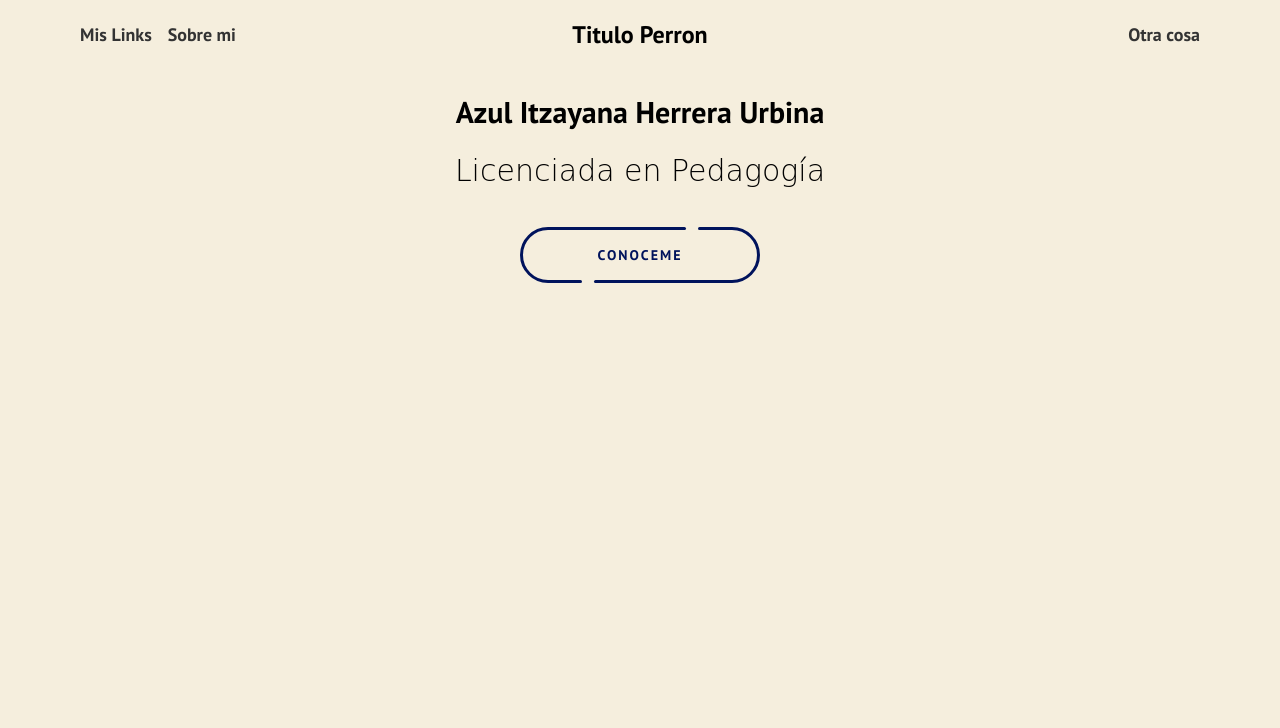
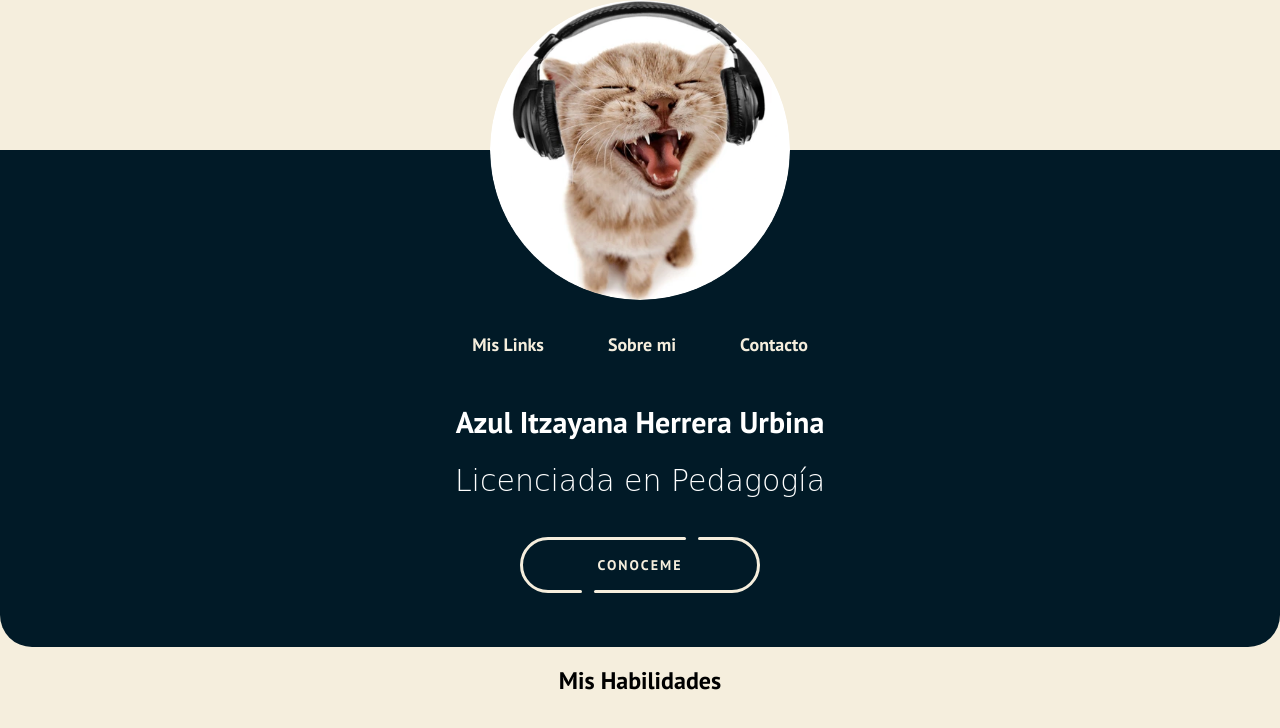
Before and after one commit to Gabriel-Woodsprite/AzulLP, a plain HTML site: page index.html in a window 1280 px wide. Drawn offline with Linux system fonts and the light colour scheme; a web font is replaced by a local one.

Commit message:
Header Mejorado | Imagen de Perfil | Colores añadidos

```diff
--- a/css/style.css
+++ b/css/style.css
@@ -39,8 +39,16 @@ a {
 	color: black;
 	text-decoration: none;
 }
+.mainContainer {
+	display: flex;
+	flex-direction: column;
+	align-items: center;
+}
+.linkHover {
+	transition: 0.3s;
+}
 .linkHover:hover {
-	color: var(--dark-layout);
+	color: #017b7e;
 }
 
 /* /////////////////////////////////////
@@ -49,22 +57,16 @@ a {
 
 .navegacion {
 	display: flex;
-	justify-content: space-between;
+	justify-content: center;
 	align-items: center;
-	padding: 0 5rem; /* spacing from borders */
+	padding: 0 5rem;
 	height: 70px; /* adjust as you like */
 }
 
-/* left section */
 .navegacion .info {
 	display: flex;
-	gap: 1rem;
-}
-
-/* right section */
-.navegacion .contacto {
-	display: flex;
-	gap: 1rem;
+	align-items: center;
+	gap: 4rem;
 }
 
 /* center title */
@@ -78,7 +80,7 @@ a {
 .navegacion a {
 	text-decoration: none;
 	font-weight: bold;
-	color: #333;
+	color: var(--main-Color);
 }
 
 .navegacion h1 {
@@ -91,18 +93,29 @@ a {
 ////////////////////// */
 
 header {
+	position: relative;
 	display: flex;
 	flex-direction: column;
-	/* align-items: center;
-	align-content: center;
-	justify-content: center; */
-	padding: 0 1rem;
+	align-items: center;
+	width: 100%;
+}
+
+.navegacionContainer {
+	background-color: var(--dark-layout);
+	min-width: 100%;
+	padding: 2rem 0;
+	padding-top: 160px; /* pushes content down so the card sits in it */
+	position: relative;
+	z-index: 1;
+	border-radius: 0 0 2rem 2rem;
 }
 .tituloHeader {
 	display: flex;
 	flex-direction: column;
 	justify-content: center;
 	align-items: center;
+	color: var(--main-Color);
+	color: #ffff;
 }
 .tituloHeader__up {
 	font-size: 30px;
@@ -117,6 +130,63 @@ header {
 
 main {
 	padding: 0 1rem;
+}
+
+/* /////////////////////// */
+/* FLIP CARD PROFILE IMAGE */
+/* /////////////////////// */
+.flip-card {
+	width: 300px;
+	height: 300px;
+	perspective: 1000px;
+	position: relative;
+	z-index: 2; /* sits above the dark background */
+	margin-bottom: -150px;
+}
+
+.flip-card-inner {
+	position: relative;
+	width: 100%;
+	height: 100%;
+	transition: transform 0.8s;
+	transform-style: preserve-3d;
+}
+
+.flip-card:hover .flip-card-inner {
+	transform: rotateY(180deg);
+}
+
+.flip-card-front,
+.flip-card-back {
+	position: absolute;
+	width: 100%;
+	height: 100%;
+	backface-visibility: hidden; /* hide back when flipped */
+	border-radius: 100%;
+	overflow: hidden;
+}
+
+/* front (profile) */
+.flip-card-front img {
+	width: 100%;
+	height: 100%;
+	object-fit: cover;
+}
+
+/* back (Instagram link) */
+.flip-card-back {
+	background: var(--main-Color);
+	display: flex;
+	flex-direction: column;
+	justify-content: center;
+	align-items: center;
+	transform: rotateY(180deg);
+	gap: 10px;
+}
+
+.flip-card-back img {
+	width: max-content;
+	height: max-content;
 }
 
 /*
@@ -143,7 +213,7 @@ main {
 	text-decoration: none;
 	font-size: 14px;
 	font-weight: bold;
-	color: var(--line_color);
+	color: var(--main-Color);
 	letter-spacing: 2px;
 	transition: all 0.3s ease;
 }
@@ -162,7 +232,7 @@ main {
 	position: absolute;
 	height: 3px;
 	border-radius: 2px;
-	background: var(--line_color);
+	background: var(--main-Color);
 	transition: all 0.5s ease;
 }
 .button::before {
@@ -200,7 +270,7 @@ main {
 	height: 100%;
 	box-sizing: border-box;
 	border-radius: 300px;
-	border: solid 3px var(--line_color);
+	border: solid 3px var(--main-Color);
 }
 .button__line:nth-child(1),
 .button__line:nth-child(1)::before {
@@ -212,7 +282,7 @@ main {
 }
 .button:hover {
 	letter-spacing: 6px;
-	color: var(--main-Color);
+	color: var(--dark-layout);
 }
 .button:hover::before,
 .button:hover .button__text::before {
--- a/index.html
+++ b/index.html
@@ -15,17 +15,34 @@
 		<title>BlueBlueBlue</title>
 	</head>
 	<body>
+		<div class="mainContainer">
+			<header>
+				<div class="flip-card">
+					<div class="flip-card-inner">
+						<!-- Front side -->
+						<div class="flip-card-front">
+							<img src="img/profile.png" alt="Profile Picture" />
+						</div>
+						<!-- Back side -->
+						<div class="flip-card-back">
+							<a
+								href="https://www.instagram.com/azulherreraurb"
+								target="_blank">
+								<img src="img/instagram.png" alt="Instagram" />
+							</a>
+						</div>
+					</div>
+				</div>
+
+				<div class="navegacionContainer">
 					<nav class="navegacion">
 						<div class="info">
 							<p><a class="linkHover" href="">Mis Links</a></p>
 							<p><a class="linkHover" href="">Sobre mi</a></p>
-			</div>
-			<div class="title"><h1>Titulo Perron</h1></div>
-			<div class="contacto">
-				<p><a class="linkHover" href="#">Otra cosa</a></p>
+							<p><a class="linkHover" href="#">Contacto</a></p>
 						</div>
 					</nav>
-		<header>
+
 					<div class="tituloHeader">
 						<h2 class="tituloHeader__up">Azul Itzayana Herrera Urbina</h2>
 						<h2 class="tituloHeader__down">Licenciada en Pedagogía</h2>
@@ -39,8 +56,14 @@
 							<div class="button__drow2"></div>
 						</a>
 					</div>
+				</div>
 			</header>
-		<main></main>
+			<main>
+				<div class="habilidadesContainer">
+					<h2>Mis Habilidades</h2>
+				</div>
+			</main>
+		</div>
 		<footer></footer>
 		<script src="js/app.js"></script>
 	</body>
```
Also changed, not shown: img/instagram.png (added), img/profile.png (added). Lines whose indentation alone changed are shown as unchanged.
